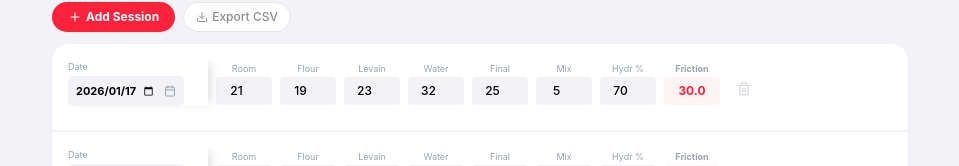
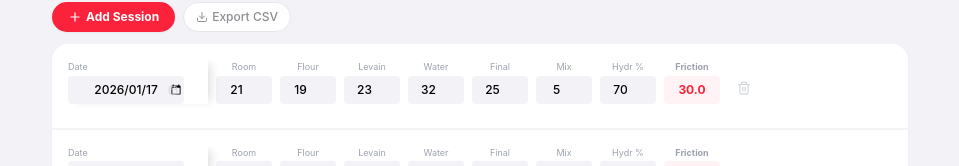
Before and after one commit to ghryan0000/dough-temp-tracker, a React (Vite) app: page / in a window 1280 px wide. Shown: the part 775-941 px from the top of the page, without its empty margins (160-1119 px from the left). Built offline with nearby package versions, Linux system fonts and the light colour scheme.

Commit message:
style: match date field background and font to other variables

```diff
--- a/dough-temp-tracker.tsx
+++ b/dough-temp-tracker.tsx
@@ -774,19 +774,19 @@ export default function DoughTempTracker() {
                     {/* Date */}
                     <div className="flex-none w-[140px] sticky left-0 bg-white group-hover:bg-gray-50 z-10 pr-6 transition-colors shadow-[6px_0_10px_-4px_rgba(0,0,0,0.15)]">
                       <label className="text-[9px] text-gray-400 block mb-0.5">{t.date}</label>
-                      <div className="relative group/date">
-                        <div className="absolute inset-0 flex items-center px-2 text-[11px] font-bold text-black pointer-events-none z-20">
+                      <div className="relative group/date h-[28px]">
+                        <div className="absolute inset-0 flex items-center justify-center text-xs font-medium text-black pointer-events-none z-20">
                           {bake.date ? bake.date.replace(/-/g, '/') : '----/--/--'}
                         </div>
                         <input
                           type="date"
                           value={bake.date}
                           onChange={(e: React.ChangeEvent<HTMLInputElement>) => updateBake(bake.id, 'date', e.target.value)}
-                          className="w-full text-[11px] font-bold bg-apple-bg rounded px-2 pr-7 py-1.5 outline-none focus:ring-1 focus:ring-apple-red appearance-none text-transparent relative z-10"
+                          className="w-full h-full text-xs font-medium bg-apple-bg rounded outline-none focus:ring-1 focus:ring-apple-red appearance-none text-transparent relative z-10"
                           style={{ colorScheme: 'light' }}
                           aria-label="Bake Date"
                         />
-                        <Calendar size={12} className="absolute right-2 top-1/2 -translate-y-1/2 text-gray-400 pointer-events-none z-30" />
+                        <Calendar size={10} className="absolute right-1.5 top-1/2 -translate-y-1/2 text-gray-300 pointer-events-none z-30" />
                       </div>
                     </div>
 
```
